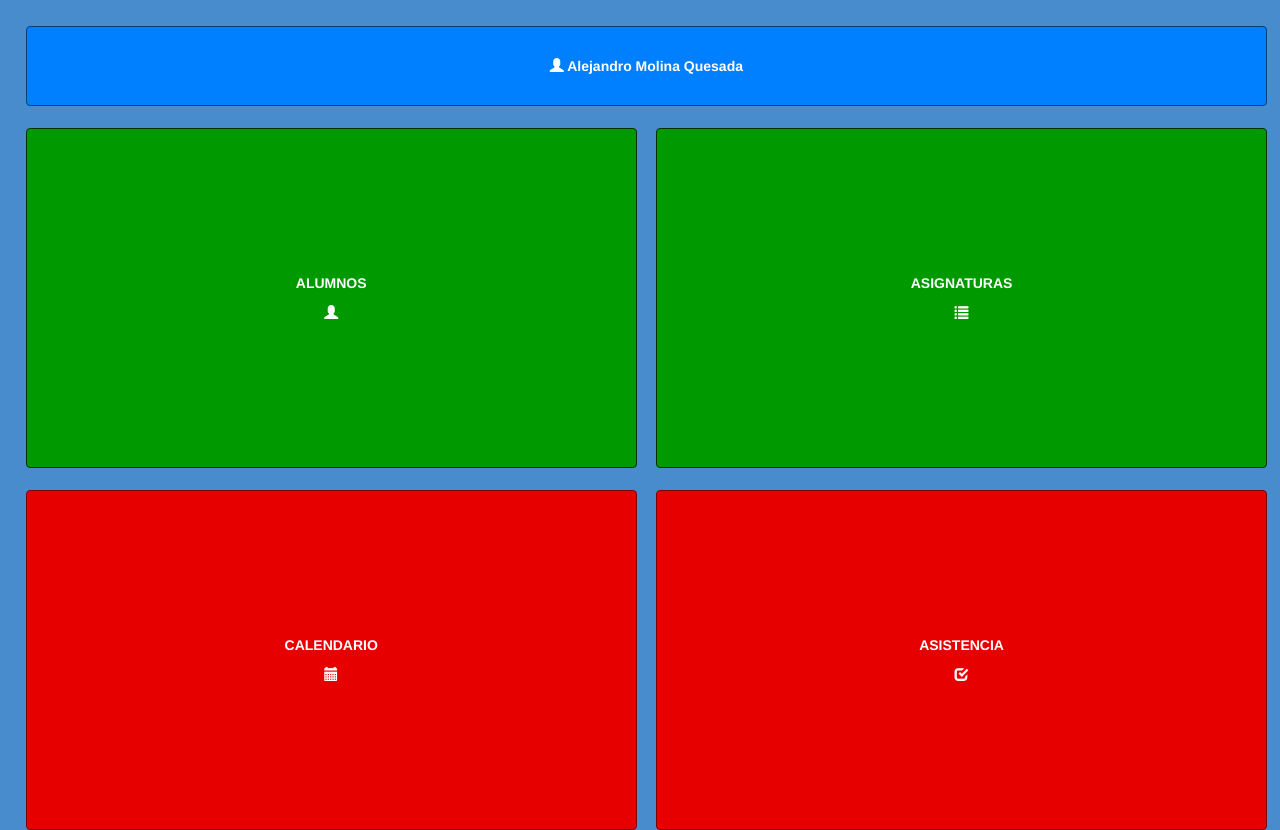
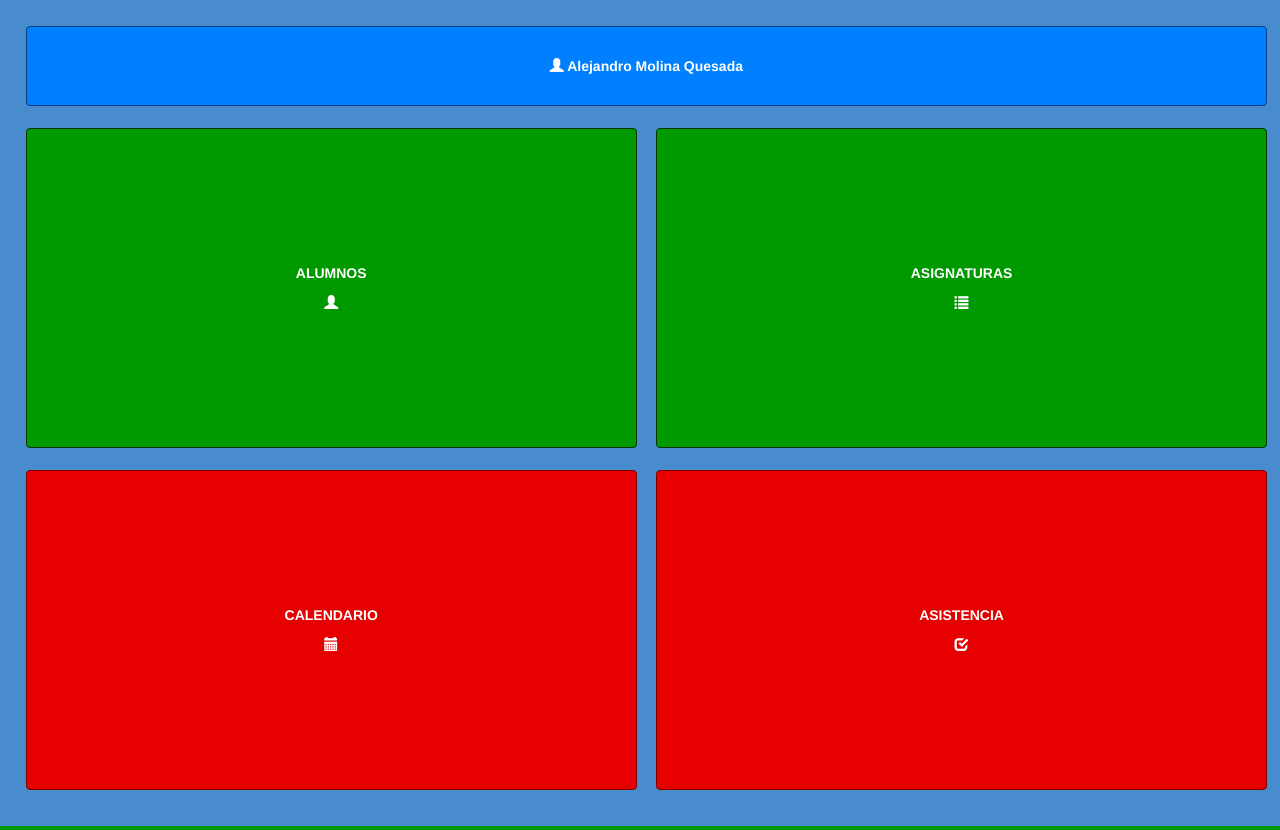
Before and after one commit to Milpoder/EducApp, a PHP site: page /inicio.html in a window 1280 px wide. Run offline with PHP 8.4, Linux system fonts and the light colour scheme.

Commit message:
Primera version inicio

```diff
--- a/css/buttons.css
+++ b/css/buttons.css
@@ -78,7 +78,7 @@
 
 .halfScreenWidthButton{
 	width: 47.75%;
-	height: 42.5%;
+	height: 40%;
 	margin-top: 1.75%;
 	float: left;
 }
```
